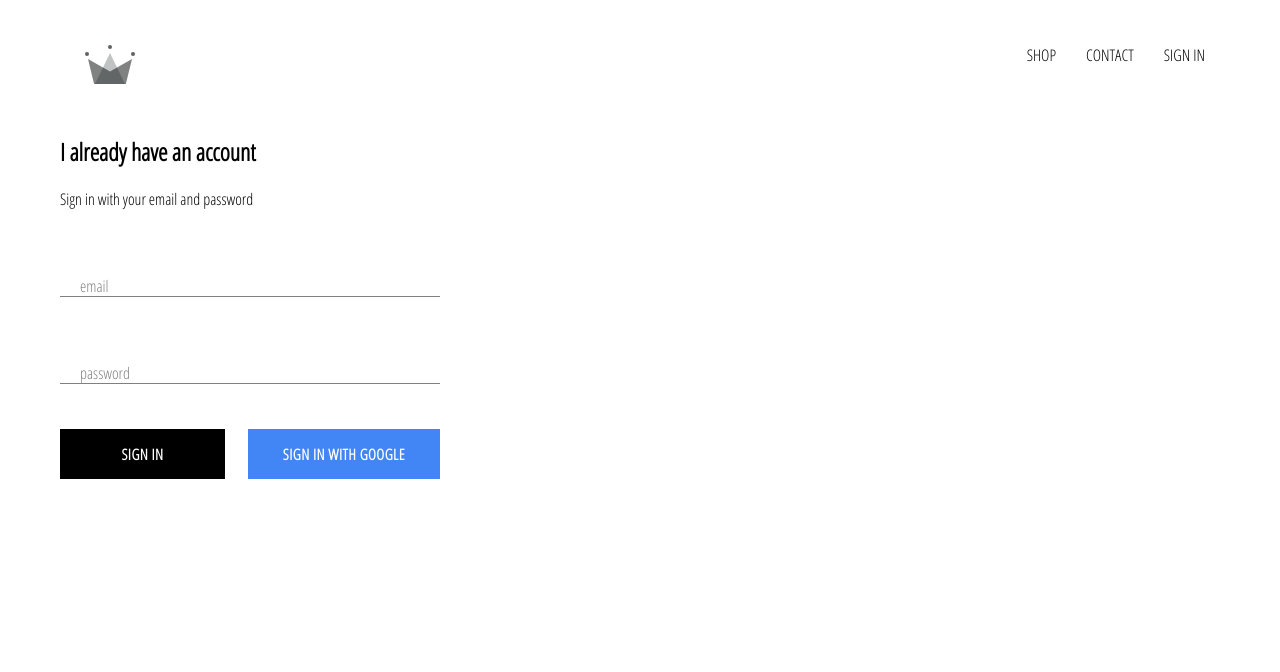
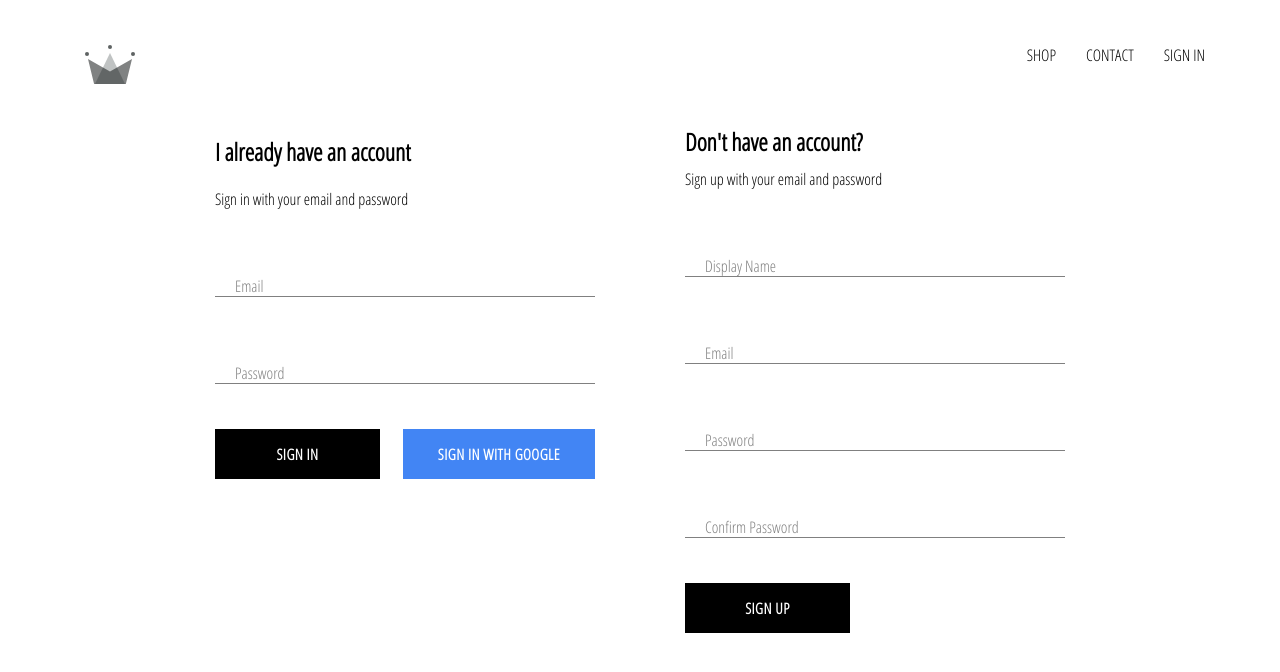
Before and after one commit to MNguyen1993/crown-clothing, a React (Create React App) app: page /signin in a window 1280 px wide. Shown: the top 672 px of the page. Built offline with nearby package versions, Linux system fonts and the light colour scheme; no server answers.

Commit message:
implement firebase utils, add ability to store authenticated users in the firestore db

```diff
--- a/src/App.js
+++ b/src/App.js
@@ -7,7 +7,7 @@
 import HomePage from './pages/homepage/HomePage';
 import ShopPage from './pages/shoppage/ShopPage';
 import SignInAndSignUpPage from './pages/signin-signup/SignInAndSignUpPage';
-import { auth } from './firebase/firebase.utils';
+import { auth, createUserProfileDocument } from './firebase/firebase.utils';
 
 const initialState = {
 	currentUser: null,
@@ -22,9 +22,21 @@
 	unsubscribeFromAuth = null;
 
 	componentDidMount() {
-		this.unsubscribeFromAuth = auth.onAuthStateChanged(user => {
-			this.setState({ currentUser: user });
-			console.log(user);
+		this.unsubscribeFromAuth = auth.onAuthStateChanged(async userAuth => {
+			if (userAuth) {
+				const userRef = await createUserProfileDocument(userAuth);
+
+				userRef.onSnapshot(snapshot => {
+					this.setState({
+						currentUser: {
+							id: snapshot.id,
+							...snapshot.data(),
+						},
+					});
+				});
+			} else {
+				this.setState({ currentUser: userAuth });
+			}
 		});
 	}
 
--- a/src/components/sign-in/SignIn.jsx
+++ b/src/components/sign-in/SignIn.jsx
@@ -33,13 +33,13 @@
 				<h2>I already have an account</h2>
 				<span>Sign in with your email and password</span>
 
-				<form action="" onSubmit={this.handleSubmit}>
+				<form onSubmit={this.handleSubmit}>
 					<FormInput
 						name="email"
 						type="email"
 						value={email}
 						handleChange={this.handleChange}
-						label="email"
+						label="Email"
 						required
 					/>
 
@@ -48,7 +48,7 @@
 						type="password"
 						value={password}
 						handleChange={this.handleChange}
-						label="password"
+						label="Password"
 						required
 					/>
 
--- a/src/components/sign-up/SignUp.jsx
+++ b/src/components/sign-up/SignUp.jsx
@@ -0,0 +1,100 @@
+import React from 'react';
+import FormInput from '../form-input/FormInput';
+import Button from '../button/Button';
+
+import { auth, createUserProfileDocument } from '../../firebase/firebase.utils';
+
+import './SignUp.scss';
+
+const initialState = {
+	displayName: '',
+	email: '',
+	password: '',
+	confirmPassword: '',
+};
+
+class SignUp extends React.Component {
+	constructor() {
+		super();
+		this.state = initialState;
+	}
+
+	handleSubmit = async event => {
+		event.preventDefault();
+		const { displayName, email, password, confirmPassword } = this.state;
+
+		if (password !== confirmPassword) {
+			alert('passwords do not match');
+			return;
+		}
+
+		try {
+			const { user } = await auth.createUserWithEmailAndPassword(
+				email,
+				password
+			);
+
+			await createUserProfileDocument(user, { displayName });
+			this.setState({ ...initialState });
+		} catch (error) {
+			console.error(error);
+		}
+	};
+
+	handleChange = event => {
+		const { value, name } = event.target;
+		this.setState({ [name]: value });
+	};
+
+	render() {
+		const { displayName, email, password, confirmPassword } = this.state;
+		return (
+			<div className="sign-up">
+				<h2 className="title">Don't have an account?</h2>
+				<span>Sign up with your email and password</span>
+
+				<form className="sign-up-form" onSubmit={this.handleSubmit}>
+					<FormInput
+						name="displayName"
+						type="text"
+						value={displayName}
+						handleChange={this.handleChange}
+						label="Display Name"
+						required
+					/>
+
+					<FormInput
+						name="email"
+						type="email"
+						value={email}
+						handleChange={this.handleChange}
+						label="Email"
+						required
+					/>
+
+					<FormInput
+						name="password"
+						type="password"
+						value={password}
+						handleChange={this.handleChange}
+						label="Password"
+						required
+					/>
+
+					<FormInput
+						name="confirmPassword"
+						type="password"
+						value={confirmPassword}
+						handleChange={this.handleChange}
+						label="Confirm Password"
+						required
+					/>
+
+					<Button type="submit">Sign Up</Button>
+				</form>
+			</div>
+		);
+	}
+}
+
+export default SignUp;
--- a/src/components/sign-up/SignUp.scss
+++ b/src/components/sign-up/SignUp.scss
@@ -0,0 +1,9 @@
+.sign-up {
+	display: flex;
+	flex-direction: column;
+	width: 380px;
+
+	.title {
+		margin: 10px 0;
+	}
+}
--- a/src/firebase/firebase.utils.js
+++ b/src/firebase/firebase.utils.js
@@ -13,6 +13,35 @@
 	measurementId: 'G-XF0TWF36LT',
 };
 
+export const createUserProfileDocument = async (userAuth, additionalData) => {
+	if (!userAuth) {
+		return;
+	}
+
+	const userRef = firestore.doc(`users/${userAuth.uid}`);
+	const snapshot = await userRef.get();
+
+	if (!snapshot.exists) {
+		const { displayName, email } = userAuth;
+		const createdAt = new Date();
+
+		try {
+			await userRef.set({
+				displayName,
+				email,
+				createdAt,
+				...additionalData,
+			});
+		} catch (error) {
+			console.log('error creating user', error.message);
+		}
+	} else {
+		console.log('user already exists');
+	}
+
+	return userRef;
+};
+
 firebase.initializeApp(config);
 
 export const auth = firebase.auth();
--- a/src/pages/signin-signup/SignInAndSignUpPage.jsx
+++ b/src/pages/signin-signup/SignInAndSignUpPage.jsx
@@ -1,11 +1,13 @@
 import React from 'react';
 import SignIn from '../../components/sign-in/SignIn';
+import SignUp from '../../components/sign-up/SignUp';
 
 import './SignInAndSignUpPage.scss';
 
 const SignInAndSignUpPage = () => (
 	<div className="signin-and-signup">
 		<SignIn />
+		<SignUp />
 	</div>
 );
 
--- a/src/pages/signin-signup/SignInAndSignUpPage.scss
+++ b/src/pages/signin-signup/SignInAndSignUpPage.scss
@@ -0,0 +1,6 @@
+.signin-and-signup {
+	width: 850px;
+	display: flex;
+	justify-content: space-between;
+	margin: 0 auto;
+}
```
